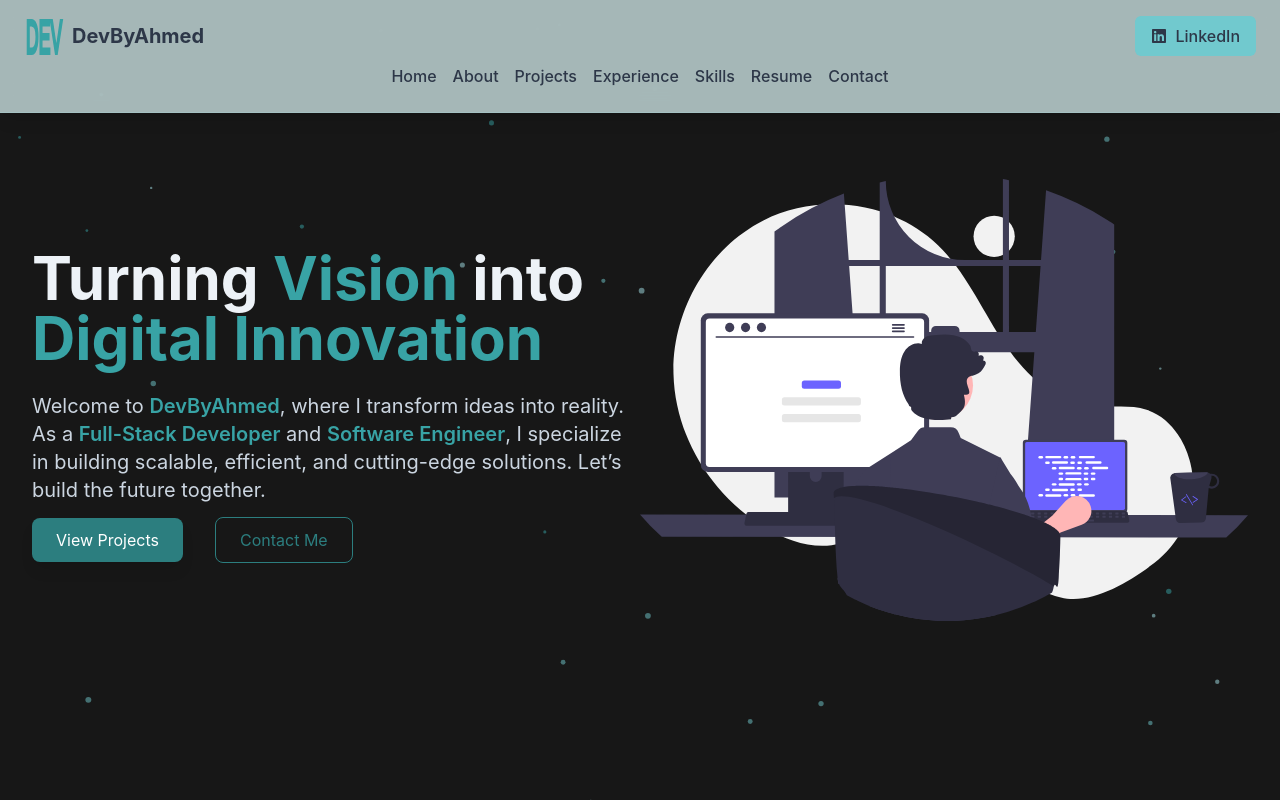
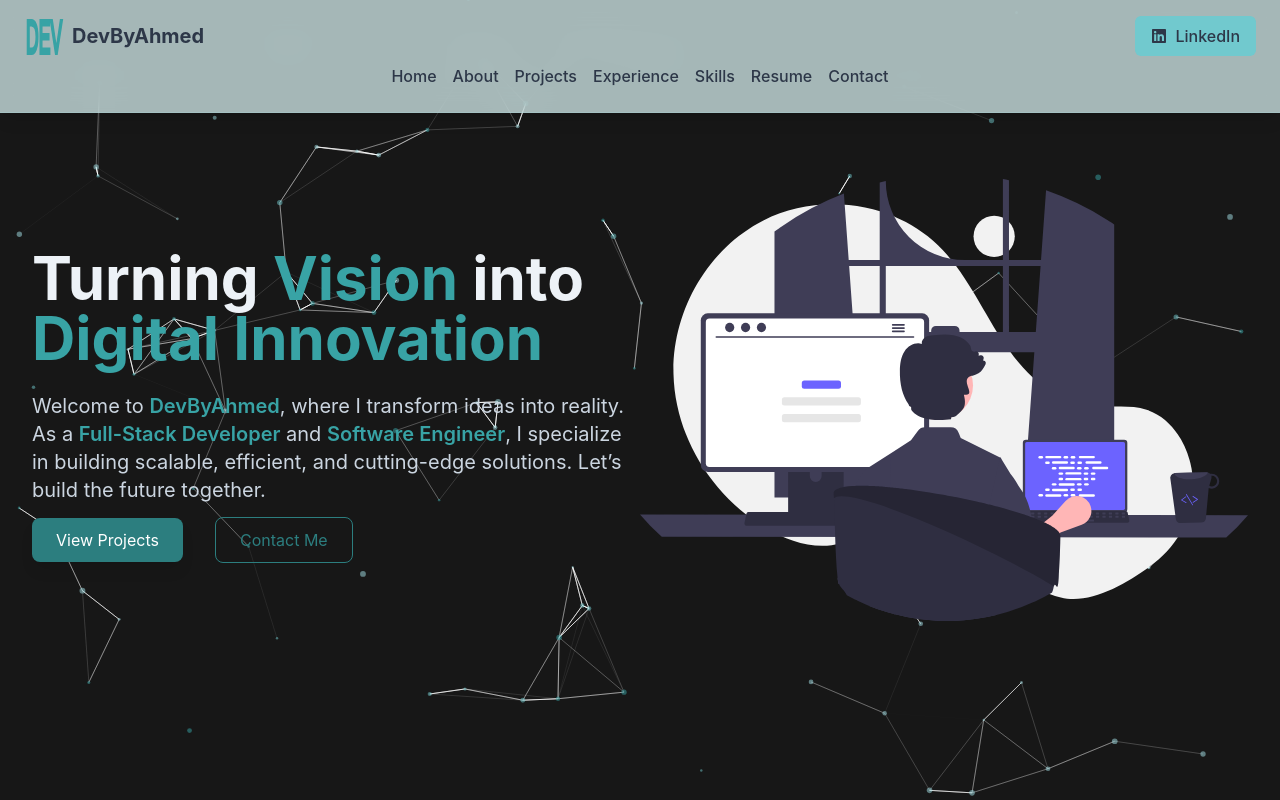
Before and after one commit to AhmadOsama9/My-Portfolio, a React (Vite) app: page / in a window 1280 px wide. Shown: the top 800 px of the page. Built offline with nearby package versions, Linux system fonts and the light colour scheme.

Commit message:
Added repulse and onhover effect for the particle background

```diff
--- a/src/components/Experience.jsx
+++ b/src/components/Experience.jsx
@@ -86,7 +86,7 @@ const Experience = () => {
     <section id="experience" className="relative py-24 min-h-screen bg-neutral-900">
       {/* Particle Background (Lazy Loaded) */}
       <Suspense fallback={<div className="loading-spinner">Loading...</div>}>
-        <ParticleBackground id="experience-particles" particleCount={30} />
+        <ParticleBackground id="experience-particles" particleCount={60} />
       </Suspense>
 
       {/* Section Content */}
--- a/src/components/Hero.jsx
+++ b/src/components/Hero.jsx
@@ -10,7 +10,7 @@ const Hero = React.memo(() => {
     <section id="hero" className="relative w-full min-h-screen bg-neutral-900 overflow-hidden">
       {/* Particle Background */}
       <Suspense fallback={<div>Loading...</div>}>
-        <ParticleBackground id="hero-particles" particleCount={30} />
+        <ParticleBackground id="hero-particles" particleCount={80} />
       </Suspense>
 
       {/* Hero Content */}
--- a/src/components/helperComponents/ParticleBakcground.jsx
+++ b/src/components/helperComponents/ParticleBakcground.jsx
@@ -33,11 +33,12 @@ const ParticleBackground = ({
               value: "transparent",
             },
           },
-          fpsLimit: 30, // Lower FPS limit
+          fpsLimit: 60, // Lower FPS limit
           interactivity: {
             events: {
               onHover: {
-                enable: false, // Disable hover interactions
+                enable: true, // enable hover interactions
+                mode: "repulse", // repulse particles on hover
               },
               resize: true,
             },
@@ -47,7 +48,7 @@ const ParticleBackground = ({
               value: colors,
             },
             links: {
-              enable: false, // Disable links
+              enable: true, // enable links
             },
             move: {
               direction: "none",
```
